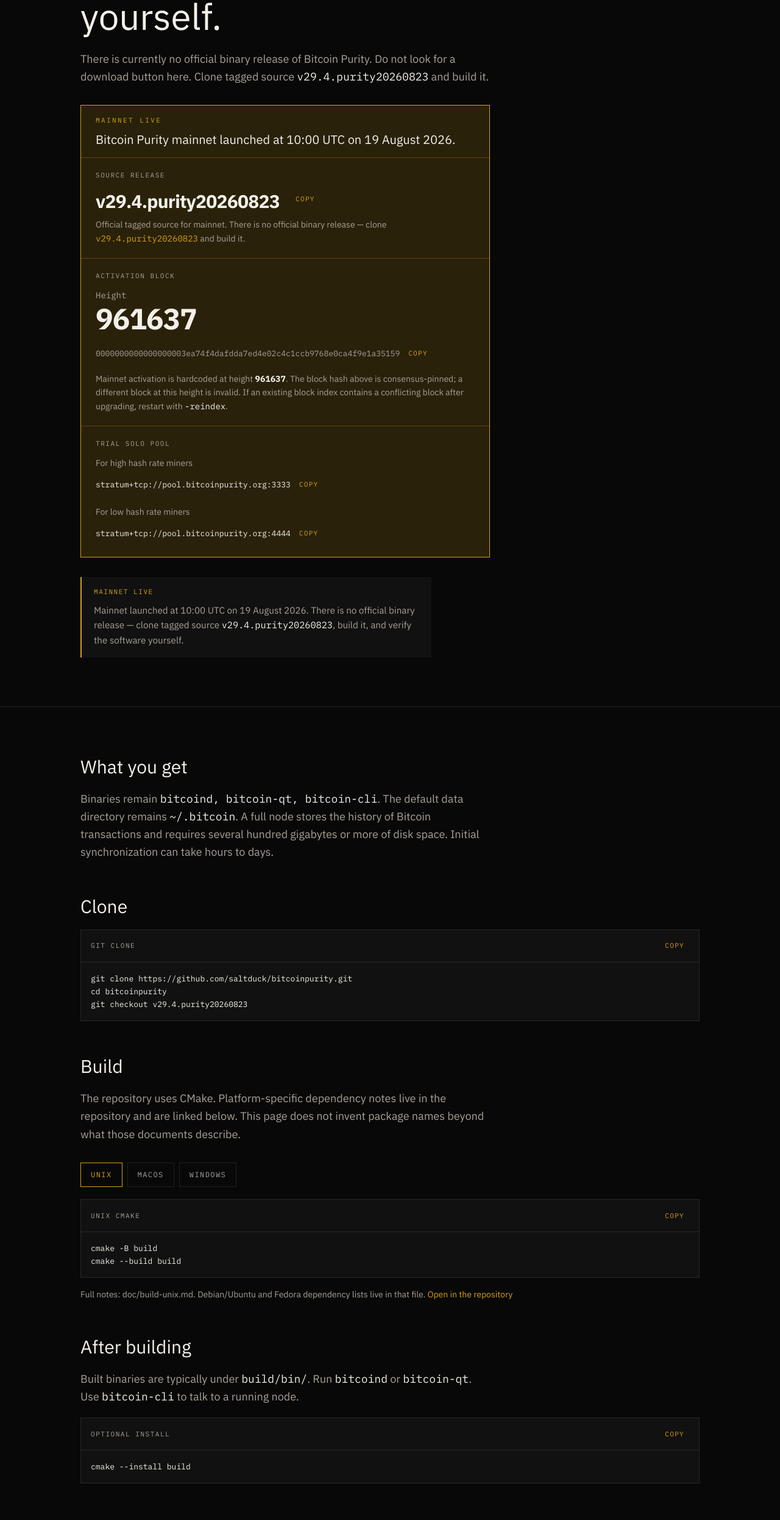
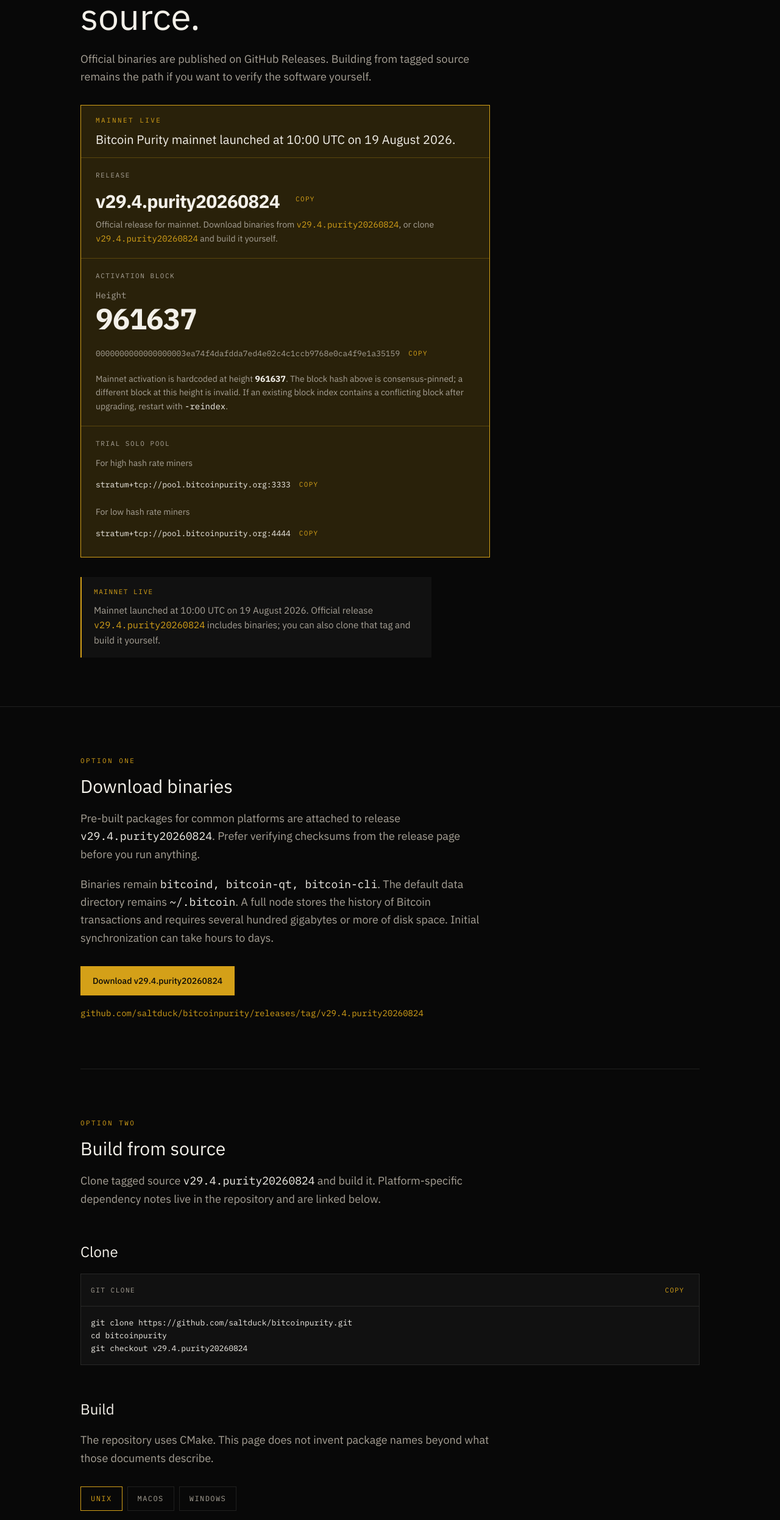
Before and after one commit to BitcoinPurity/website, a Next.js app: page /run in a window 1280 px wide. Shown: the part 250-2742 px from the top of the page at 61% size. Built offline with nearby package versions, Linux system fonts and the light colour scheme.

Commit message:
Add binary downloads on Run a Node and pin release v29.4.purity20260824.
Offer GitHub release packages alongside build-from-source, and keep source and binary tags on the same release.

Co-authored-by: Cursor <cursoragent@cursor.com>

```diff
--- a/src/app/run/page.tsx
+++ b/src/app/run/page.tsx
@@ -5,31 +5,40 @@ import { LaunchPanel } from "@/components/LaunchPanel";
 import { PageHeader } from "@/components/PageHeader";
 import { CodeBlock } from "@/components/CodeBlock";
 import { OsBuildTabs } from "@/components/OsBuildTabs";
-import { protocol } from "@/content/protocol";
+import { SectionEyebrow } from "@/components/SectionEyebrow";
+import { binaryReleaseUrl, protocol } from "@/content/protocol";
 import { pageMeta } from "@/lib/meta";
 
 export const metadata = pageMeta(
   "Run a Node",
   "/run",
-  "Build Bitcoin Purity from source. There is currently no official binary release.",
+  "Download Bitcoin Purity binaries or build from source.",
 );
 
 export default function RunPage() {
   return (
     <>
-      <PageHeader eyebrow="Run a node" title="Build from source. Verify it yourself.">
+      <PageHeader eyebrow="Run a node" title="Download a binary, or build from source.">
         <p>
-          There is currently no official binary release of Bitcoin Purity. Do
-          not look for a download button here. Clone tagged source{" "}
-          <span className="font-mono text-ink">{protocol.launch.releaseTag}</span>{" "}
-          and build it.
+          Official binaries are published on GitHub Releases. Building from
+          tagged source remains the path if you want to verify the software
+          yourself.
         </p>
         <LaunchPanel className="mt-8 max-w-2xl" />
         <DevelopmentStatus className="mt-8 max-w-xl" />
       </PageHeader>
-      <Container className="space-y-14 py-16 sm:py-20">
+      <Container className="space-y-20 py-16 sm:py-20">
         <section>
-          <h2 className="text-3xl text-ink">What you get</h2>
+          <SectionEyebrow>Option one</SectionEyebrow>
+          <h2 className="text-3xl text-ink">Download binaries</h2>
+          <p className="mt-5 max-w-2xl text-lg leading-relaxed text-muted">
+            Pre-built packages for common platforms are attached to release{" "}
+            <span className="font-mono text-ink">
+              {protocol.launch.releaseTag}
+            </span>
+            . Prefer verifying checksums from the release page before you run
+            anything.
+          </p>
           <p className="mt-5 max-w-2xl text-lg leading-relaxed text-muted">
             Binaries remain{" "}
             <span className="font-mono text-ink">{protocol.binaries.join(", ")}</span>.
@@ -39,10 +48,40 @@ export default function RunPage() {
             several hundred gigabytes or more of disk space. Initial
             synchronization can take hours to days.
           </p>
+          <p className="mt-8">
+            <ExternalLink
+              href={binaryReleaseUrl}
+              className="inline-flex min-h-12 items-center bg-gold px-5 text-sm font-medium text-bg hover:bg-[#e0b122]"
+            >
+              Download {protocol.launch.releaseTag}
+            </ExternalLink>
+          </p>
+          <p className="mt-4">
+            <ExternalLink
+              href={binaryReleaseUrl}
+              className="font-mono text-sm text-gold"
+            >
+              {binaryReleaseUrl.replace("https://", "")}
+            </ExternalLink>
+          </p>
         </section>
 
-        <section>
-          <h2 className="text-3xl text-ink">Clone</h2>
+        <div className="border-t border-line" />
+
+        <section className="space-y-14">
+          <div>
+            <SectionEyebrow>Option two</SectionEyebrow>
+            <h2 className="text-3xl text-ink">Build from source</h2>
+            <p className="mt-5 max-w-2xl text-lg leading-relaxed text-muted">
+              Clone tagged source{" "}
+              <span className="font-mono text-ink">{protocol.launch.releaseTag}</span>{" "}
+              and build it. Platform-specific dependency notes live in the
+              repository and are linked below.
+            </p>
+          </div>
+
+          <div>
+            <h3 className="text-2xl text-ink">Clone</h3>
             <div className="mt-5">
               <CodeBlock
                 label="Git clone"
@@ -51,22 +90,21 @@ cd bitcoinpurity
 git checkout ${protocol.launch.releaseTag}`}
               />
             </div>
-        </section>
+          </div>
 
-        <section>
-          <h2 className="text-3xl text-ink">Build</h2>
+          <div>
+            <h3 className="text-2xl text-ink">Build</h3>
             <p className="mt-5 max-w-2xl text-lg leading-relaxed text-muted">
-            The repository uses CMake. Platform-specific dependency notes live in
-            the repository and are linked below. This page does not invent
-            package names beyond what those documents describe.
+              The repository uses CMake. This page does not invent package names
+              beyond what those documents describe.
             </p>
             <div className="mt-8">
               <OsBuildTabs />
             </div>
-        </section>
+          </div>
 
-        <section>
-          <h2 className="text-3xl text-ink">After building</h2>
+          <div>
+            <h3 className="text-2xl text-ink">After building</h3>
             <p className="mt-5 max-w-2xl text-lg leading-relaxed text-muted">
               Built binaries are typically under{" "}
               <span className="font-mono text-ink">build/bin/</span>. Run{" "}
@@ -81,14 +119,16 @@ git checkout ${protocol.launch.releaseTag}`}
                 code="cmake --install build"
               />
             </div>
-        </section>
+          </div>
 
-        <section>
-          <h2 className="text-3xl text-ink">Activation and upgrades</h2>
+          <div>
+            <h3 className="text-2xl text-ink">Activation and upgrades</h3>
             <p className="mt-5 max-w-2xl text-lg leading-relaxed text-muted">
               Mainnet Purity activation is hardcoded at block{" "}
-            <span className="font-mono text-ink">{protocol.launch.activationHeight}</span>.
-            No activation parameter or datadir lock file is required.
+              <span className="font-mono text-ink">
+                {protocol.launch.activationHeight}
+              </span>
+              . No activation parameter or datadir lock file is required.
             </p>
             <div className="mt-5 max-w-2xl">
               <CodeBlock
@@ -98,7 +138,9 @@ git checkout ${protocol.launch.releaseTag}`}
             </div>
             <p className="mt-4 max-w-2xl text-lg leading-relaxed text-muted">
               Any other block at height{" "}
-            <span className="font-mono text-ink">{protocol.launch.activationHeight}</span>{" "}
+              <span className="font-mono text-ink">
+                {protocol.launch.activationHeight}
+              </span>{" "}
               is invalid under consensus, independently of{" "}
               <span className="font-mono text-ink">-checkpoints=0</span>. If an
               existing block index contains a conflicting block from software
@@ -114,6 +156,7 @@ git checkout ${protocol.launch.releaseTag}`}
                 Setup and build docs
               </ExternalLink>
             </p>
+          </div>
         </section>
       </Container>
     </>
--- a/src/components/DevelopmentStatus.tsx
+++ b/src/components/DevelopmentStatus.tsx
@@ -1,4 +1,9 @@
-import { protocol, mainnetLaunchedAt } from "@/content/protocol";
+import { ExternalLink } from "@/components/ExternalLink";
+import {
+  binaryReleaseUrl,
+  mainnetLaunchedAt,
+  protocol,
+} from "@/content/protocol";
 
 export function DevelopmentStatus({ className = "" }: { className?: string }) {
   return (
@@ -10,10 +15,11 @@ export function DevelopmentStatus({ className = "" }: { className?: string }) {
         Mainnet live
       </p>
       <p className="mt-2 text-[0.95rem] leading-relaxed text-muted">
-        Mainnet launched at {mainnetLaunchedAt}. There is no official binary
-        release — clone tagged source{" "}
-        <span className="font-mono text-ink">{protocol.launch.releaseTag}</span>,
-        build it, and verify the software yourself.
+        Mainnet launched at {mainnetLaunchedAt}. Official release{" "}
+        <ExternalLink href={binaryReleaseUrl} className="font-mono text-gold">
+          {protocol.launch.releaseTag}
+        </ExternalLink>{" "}
+        includes binaries; you can also clone that tag and build it yourself.
       </p>
     </aside>
   );
--- a/src/components/LaunchPanel.tsx
+++ b/src/components/LaunchPanel.tsx
@@ -1,6 +1,11 @@
 import { CopyableMono } from "@/components/CopyableMono";
 import { ExternalLink } from "@/components/ExternalLink";
-import { mainnetLaunchedAt, protocol, releaseTagUrl } from "@/content/protocol";
+import {
+  binaryReleaseUrl,
+  mainnetLaunchedAt,
+  protocol,
+  releaseTagUrl,
+} from "@/content/protocol";
 
 export function LaunchPanel({ className = "" }: { className?: string }) {
   const { launch } = protocol;
@@ -21,7 +26,7 @@ export function LaunchPanel({ className = "" }: { className?: string }) {
       <dl>
         <div className="border-b border-line-gold px-5 py-5 sm:px-6">
           <dt className="font-mono text-[11px] tracking-[0.14em] text-muted uppercase">
-            Source release
+            Release
           </dt>
           <dd className="mt-3">
             <div className="flex flex-wrap items-end gap-3">
@@ -34,12 +39,15 @@ export function LaunchPanel({ className = "" }: { className?: string }) {
             </div>
           </dd>
           <p className="mt-3 text-sm leading-relaxed text-muted">
-            Official tagged source for mainnet. There is no official binary
-            release — clone{" "}
+            Official release for mainnet. Download binaries from{" "}
+            <ExternalLink href={binaryReleaseUrl} className="font-mono text-gold">
+              {launch.releaseTag}
+            </ExternalLink>
+            , or clone{" "}
             <ExternalLink href={releaseTagUrl} className="font-mono text-gold">
               {launch.releaseTag}
             </ExternalLink>{" "}
-            and build it.
+            and build it yourself.
           </p>
         </div>
         <div className="border-b border-line-gold px-5 py-5 sm:px-6">
--- a/src/content/faq.ts
+++ b/src/content/faq.ts
@@ -5,7 +5,7 @@ export const faqItems = [
     id: "mainnet",
     question: "Is Bitcoin Purity live on mainnet?",
     answer:
-      `Yes. Mainnet launched at ${mainnetLaunchedAt}, at block height ${protocol.launch.activationHeight}. Mainnet activation is hardcoded, and the activation block is consensus-pinned to ${protocol.activationBlockHash}. The official source release is ${protocol.launch.releaseTag}. If an existing block index contains a conflicting block at the activation height after upgrading, rebuild it with -reindex. Trial solo pool endpoints are ${protocol.launch.trialSoloPool} and ${protocol.launch.trialSoloPoolLowHash} (port 4444 for low-hash-rate miners). There is no official binary release — build that tag from source.`,
+      `Yes. Mainnet launched at ${mainnetLaunchedAt}, at block height ${protocol.launch.activationHeight}. Mainnet activation is hardcoded, and the activation block is consensus-pinned to ${protocol.activationBlockHash}. The official release is ${protocol.launch.releaseTag} (source and binaries). If an existing block index contains a conflicting block at the activation height after upgrading, rebuild it with -reindex. Trial solo pool endpoints are ${protocol.launch.trialSoloPool} and ${protocol.launch.trialSoloPoolLowHash} (port 4444 for low-hash-rate miners).`,
   },
   {
     id: "new-coin",
--- a/src/content/protocol.ts
+++ b/src/content/protocol.ts
@@ -22,7 +22,7 @@ export const protocol = {
     mainnetLive: true,
     trialSoloPool: "stratum+tcp://pool.bitcoinpurity.org:3333",
     trialSoloPoolLowHash: "stratum+tcp://pool.bitcoinpurity.org:4444",
-    releaseTag: "v29.4.purity20260823",
+    releaseTag: "v29.4.purity20260824",
   },
   rdts: {
     maxOutputScriptSize: 34,
@@ -59,5 +59,8 @@ export type Protocol = typeof protocol;
 
 export const releaseTagUrl = `${protocol.github}/tree/${protocol.launch.releaseTag}` as const;
 
+export const binaryReleaseUrl =
+  `${protocol.github}/releases/tag/${protocol.launch.releaseTag}` as const;
+
 export const mainnetLaunchedAt =
   `${protocol.launch.timeLabel} on ${protocol.launch.dateLabel}` as const;
```
Lines whose indentation alone changed are shown as unchanged.
